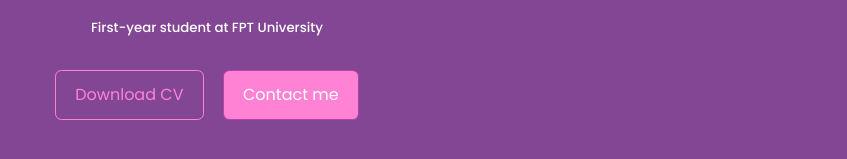
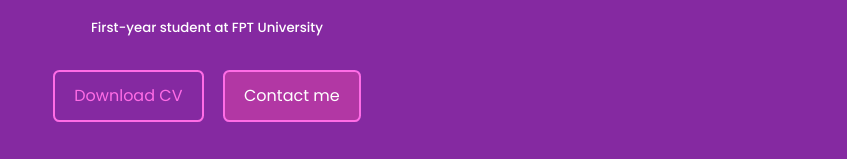
Before and after one commit to onbao165/portfolio-web-react, a React (Create React App) app: page / in a window 1280 px wide. Shown: the part 130-289 px from the top of the page, without its empty margins (433-1280 px from the left). Built offline with nearby package versions, Linux system fonts and the light colour scheme.

Commit message:
overall color adjustment

```diff
--- a/src/assets/style.css
+++ b/src/assets/style.css
@@ -15,9 +15,9 @@ body{
 }
 :root{
     /* color variables*/
-    --color-bg: #68207ed3;
-    --color-bg-variant: #b84d82;
-    --color-primary: #ff82d5;
+    --color-bg: #8529a1;
+    --color-bg-variant: #8f377bd2;
+    --color-primary: #ff6ce6;
     --color-primary-variant: #b639a5ea;
     --color-avatar-bg: #ba386c;
     --color-white: #fff;
@@ -87,7 +87,7 @@ a:hover{
     padding: 0.75rem 1.2rem;
     border-radius: 0.4rem;
     cursor: pointer;
-    border: 1.5px solid var(--color-primary);
+    border: 2px solid var(--color-primary);
     transition: var(--transition);
 }
 .btn:hover{
@@ -98,7 +98,12 @@ a:hover{
 .btn-primary{
     background: var(--color-primary);
     color: var(--color-white);
-    border: 1.5px solid var(--color-primary-variant);
+    border: 2px solid var(--color-primary-variant);
+}
+.btn-primary-variant{
+    background: var(--color-primary-variant);
+    color: var(--color-white);
+    border: 2px solid var(--color-primary);
 }
 /* img  */
 img{
--- a/src/components/Header/CTA.jsx
+++ b/src/components/Header/CTA.jsx
@@ -9,7 +9,7 @@ const CTA = ({setActiveNav}) => {
       </a>
       {/*put download attribute for downloadable file */}
       <a
-        href="#contact" onClick={() => setActiveNav("#contact")} className="btn btn-primary">
+        href="#contact" onClick={() => setActiveNav("#contact")} className="btn btn-primary-variant">
         Contact me
       </a>
     </div>
```
